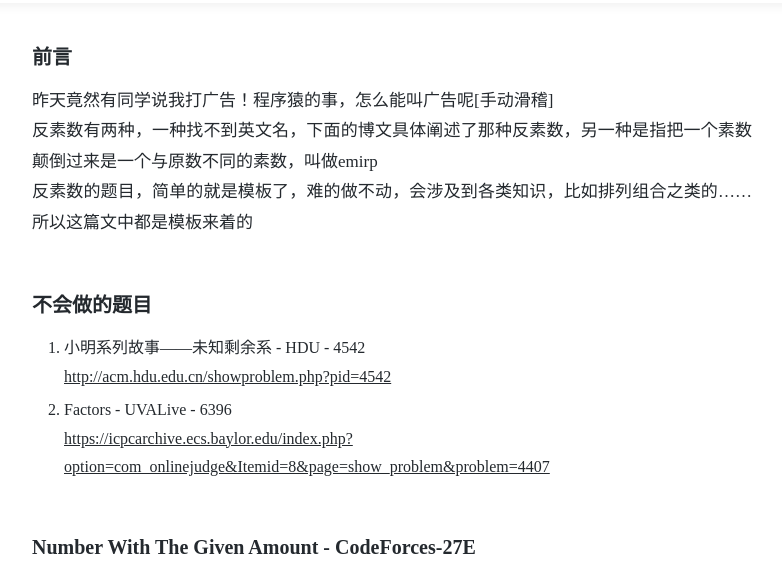
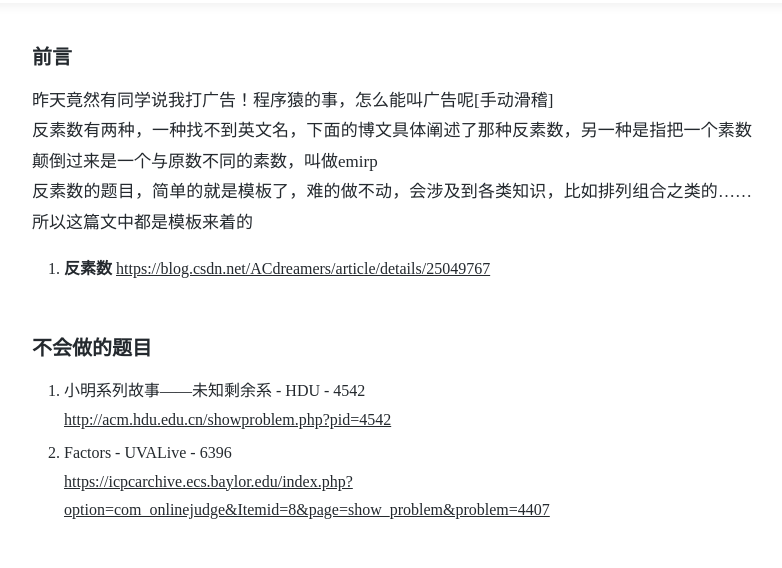
Before and after one commit to houzaj/houzaj.github.io, a Jekyll site: the page built from _posts/2018-3-31-20180331_Problems.md, in a window 1280 px wide and 900 px high, scrolled down 699 px, cut to the strip 0-568 px from the top of the window. Shown: the whole strip, without its empty margins (248-1030 px from the left). Built offline with Jekyll 4.4.1, drawn with Linux system fonts in a browser that asks for light colours; nearby versions of some CDN libraries; comment, search, counter and statistics services are not loaded.

Commit message:
new article

```diff
--- a/_posts/2018-3-31-20180331_Problems.md
+++ b/_posts/2018-3-31-20180331_Problems.md
@@ -19,6 +19,8 @@ tags: Problem
 昨天竟然有同学说我打广告！程序猿的事，怎么能叫广告呢\[手动滑稽\]
 反素数有两种，一种找不到英文名，下面的博文具体阐述了那种反素数，另一种是指把一个素数颠倒过来是一个与原数不同的素数，叫做emirp
 反素数的题目，简单的就是模板了，难的做不动，会涉及到各类知识，比如排列组合之类的……所以这篇文中都是模板来着的
+1. **反素数**
+[https://blog.csdn.net/ACdreamers/article/details/25049767](https://blog.csdn.net/ACdreamers/article/details/25049767)
 <br>
 
 ### 不会做的题目
```
